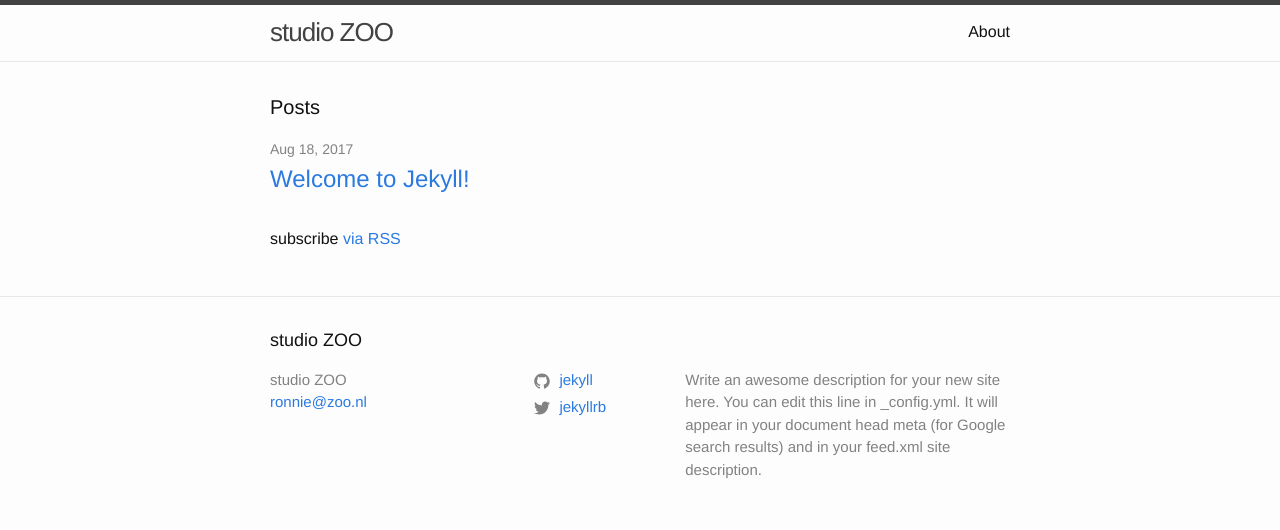
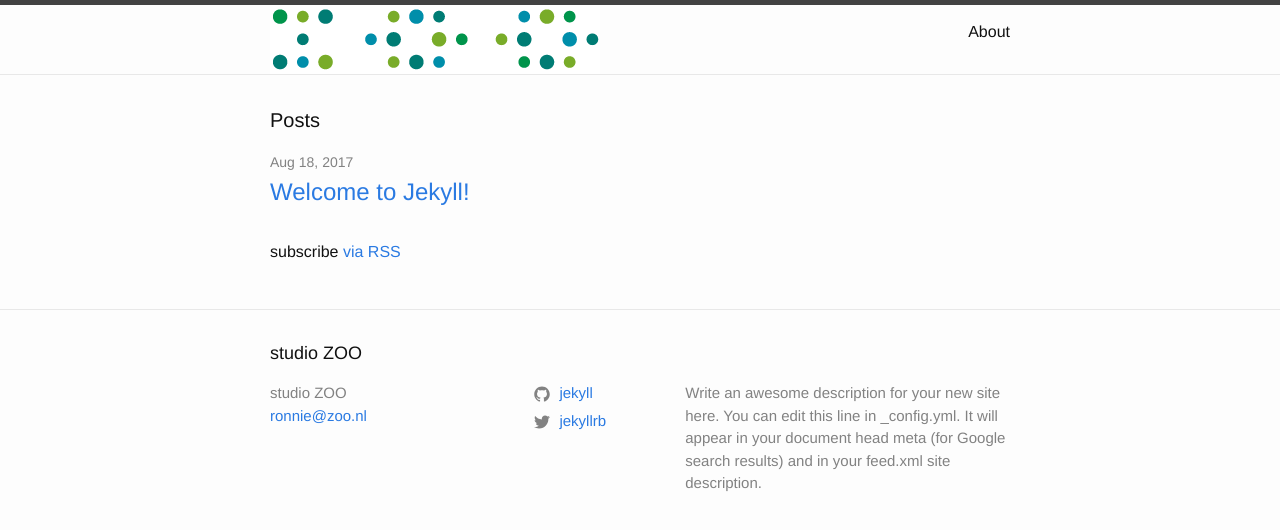
Before and after one commit to ronniestevens/ronniestevens.github.io, a Jekyll site: the page built from index.md, in a window 1280 px wide. Shown: the top 530 px of the page. Built offline with Jekyll 4.4.1, drawn with Linux system fonts in a browser that asks for light colours.

Commit message:
added logo to header

```diff
--- a/_config.yml
+++ b/_config.yml
@@ -40,3 +40,9 @@ plugins:
 #   - vendor/cache/
 #   - vendor/gems/
 #   - vendor/ruby/
+
+defaults:
+ - scope:
+     path: "assets/img"
+   values:
+     image: true
--- a/_includes/header.html
+++ b/_includes/header.html
@@ -3,8 +3,9 @@
   <div class="wrapper">
     {% assign default_paths = site.pages | map: "path" %}
     {% assign page_paths = site.header_pages | default: default_paths %}
-    <a class="site-title" href="{{ "/" | relative_url }}">{{ site.title | escape }}</a>
-
+    <a class="site-title" href="{{ "/" | relative_url }}">
+      <img src="/assets/img/logo.jpg" alt="{{ site.title | escape}}" />
+    </a>
     {% if page_paths %}
       <nav class="site-nav">
         <input type="checkbox" id="nav-trigger" class="nav-trigger" />
@@ -12,7 +13,7 @@
           <span class="menu-icon">
             <svg viewBox="0 0 18 15" width="18px" height="15px">
               <path fill="#424242" d="M18,1.484c0,0.82-0.665,1.484-1.484,1.484H1.484C0.665,2.969,0,2.304,0,1.484l0,0C0,0.665,0.665,0,1.484,0 h15.031C17.335,0,18,0.665,18,1.484L18,1.484z"/>
-              <path fill="#424242" d="M18,7.516C18,8.335,17.335,9,16.516,9H1.484C0.665,9,0,8.335,0,7.516l0,0c0-0.82,0.665-1.484,1.484-1.484 h15.031C17.335,6.031,18,6.696,18,7.516L18,7.516z"/>
+              <path fill="#424242/" d="M18,7.516C18,8.335,17.335,9,16.516,9H1.484C0.665,9,0,8.335,0,7.516l0,0c0-0.82,0.665-1.484,1.484-1.484 h15.031C17.335,6.031,18,6.696,18,7.516L18,7.516z"/>
               <path fill="#424242" d="M18,13.516C18,14.335,17.335,15,16.516,15H1.484C0.665,15,0,14.335,0,13.516l0,0 c0-0.82,0.665-1.484,1.484-1.484h15.031C17.335,12.031,18,12.696,18,13.516L18,13.516z"/>
             </svg>
           </span>
```
Also changed, not shown: assets/img/logo.jpg (added).
